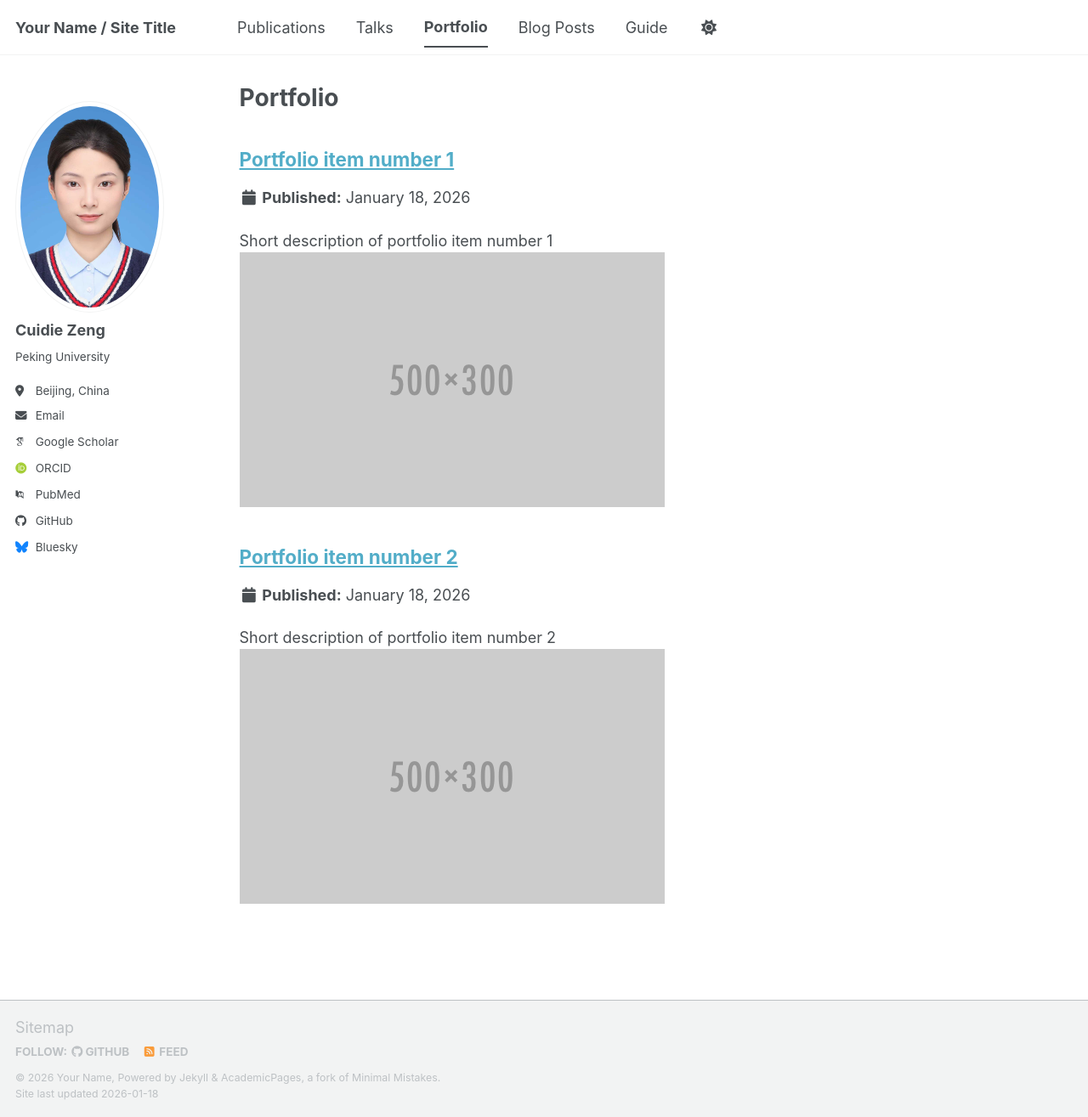
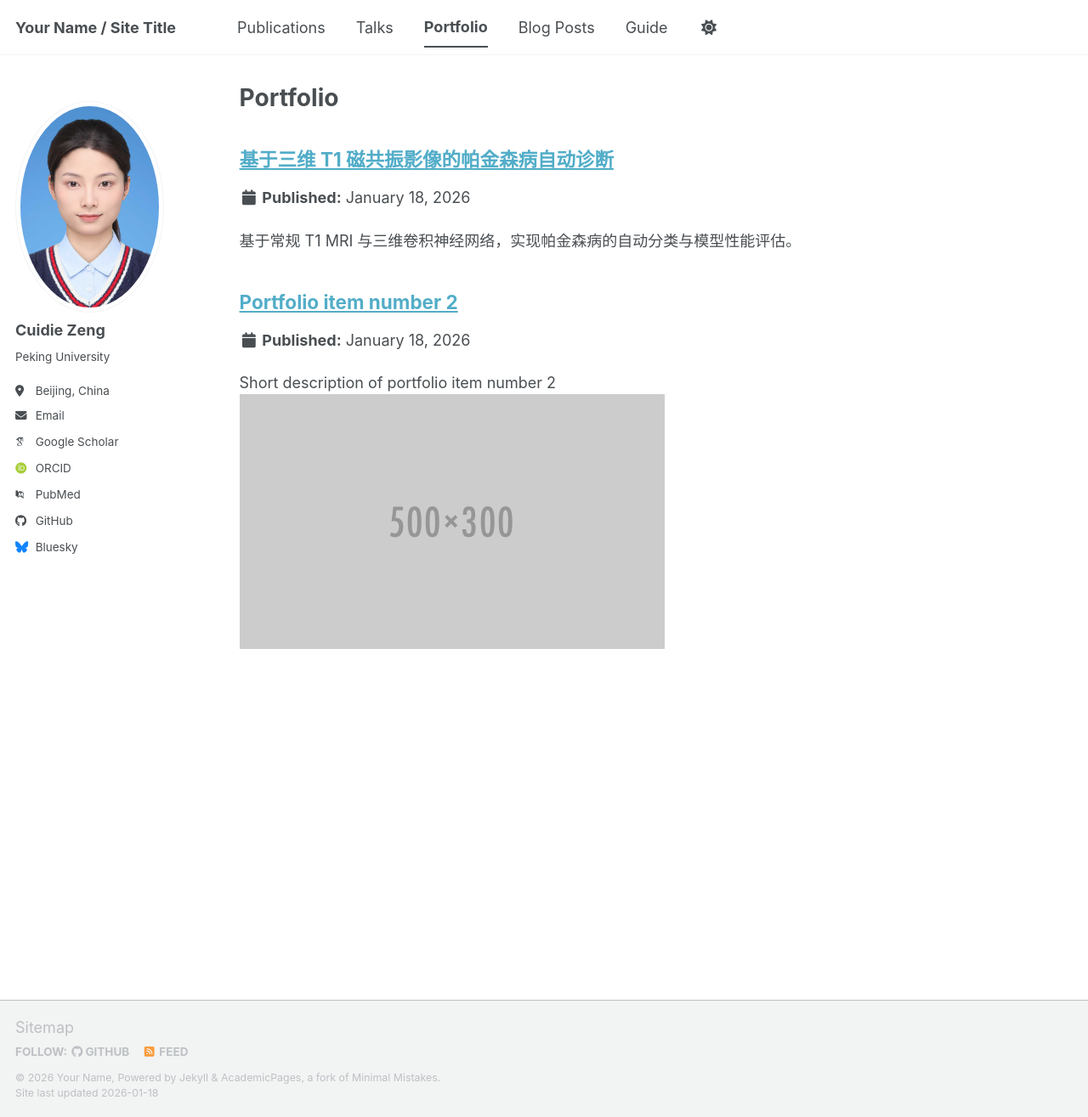
Before and after one commit to dd-blip/dd-blip.github.io, a Jekyll site: the page built from _pages/portfolio.html, in a window 1280 px wide and 1315 px high. Shown: the whole window at 85% size. Built offline with Jekyll 4.4.1, drawn with Linux system fonts in a browser that asks for light colours; some web fonts are replaced; a script bundle is joined from its source files by our own code; library files that are not in the unit come from our copies; some of the changed lines change nothing that is shown.

Commit message:
Update parkinson-t1-cnn.md

````diff
--- a/_portfolio/parkinson-t1-cnn.md
+++ b/_portfolio/parkinson-t1-cnn.md
@@ -1,7 +1,42 @@
 ---
-title: "Portfolio item number 1"
-excerpt: "Short description of portfolio item number 1<br/><img src='/images/500x300.png'>"
+title: "基于三维 T1 磁共振影像的帕金森病自动诊断"
 collection: portfolio
+type: "Machine Learning"
+permalink: /portfolio/parkinson-t1-cnn
+date: 2026-01-18
+excerpt: "基于常规 T1 MRI 与三维卷积神经网络，实现帕金森病的自动分类与模型性能评估。"
+header:
+  teaser: /images/portfolio/parkinson-t1-cnn/roc_curve.png
+tags:
+- 医学影像
+- 深度学习
+- 三维卷积神经网络
+- 帕金森病
+- 分类模型
+tech_stack:
+- name: Python
+- name: PyTorch
+- name: Scikit-learn
+- name: NumPy
 ---
 
-This is an item in your portfolio. It can be have images or nice text. If you name the file .md, it will be parsed as markdown. If you name the file .html, it will be parsed as HTML.
+## 项目背景（Background）
+
+帕金森病是一种常见的神经系统退行性疾病，具有起病隐匿、进展缓慢且不可逆的特点。随着病程进展，患者可出现运动功能障碍及多种非运动症状，严重影响生活质量。
+在临床实践中，帕金森病诊断主要依赖症状评估，缺乏客观、自动化的影像辅助诊断手段。
+
+T1 加权磁共振成像作为最常规的脑部结构影像序列，具有获取方便、空间分辨率高、跨中心一致性较好的优势。本项目基于三维 T1 MRI，探索深度学习方法在帕金森病自动诊断中的应用可行性。
+
+---
+
+## 核心实现（Implementation）
+
+### 数据预处理
+
+- 脑区掩膜约束，去除非脑组织信号
+- 基于样本自身的 Z-score 强度归一化
+- 训练阶段引入三维空间与强度数据增强
+
+```python
+img = img * brain_mask
+img = (img - img.mean()) / (img.std() + 1e-6)
````
